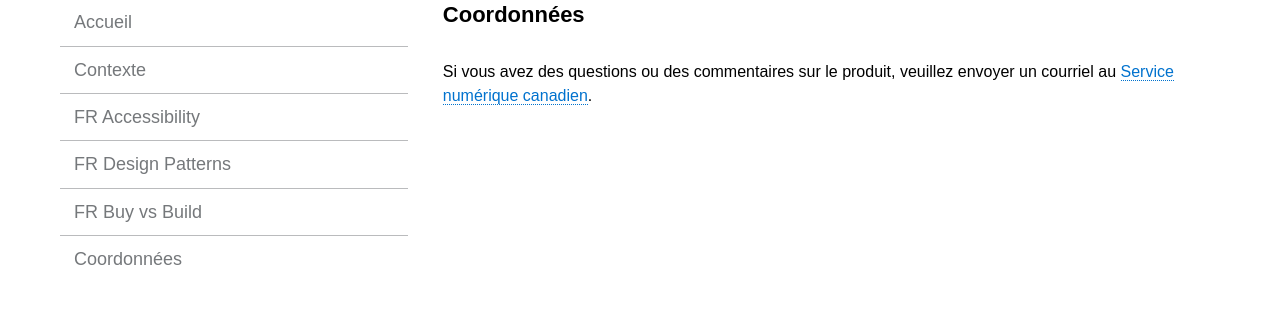
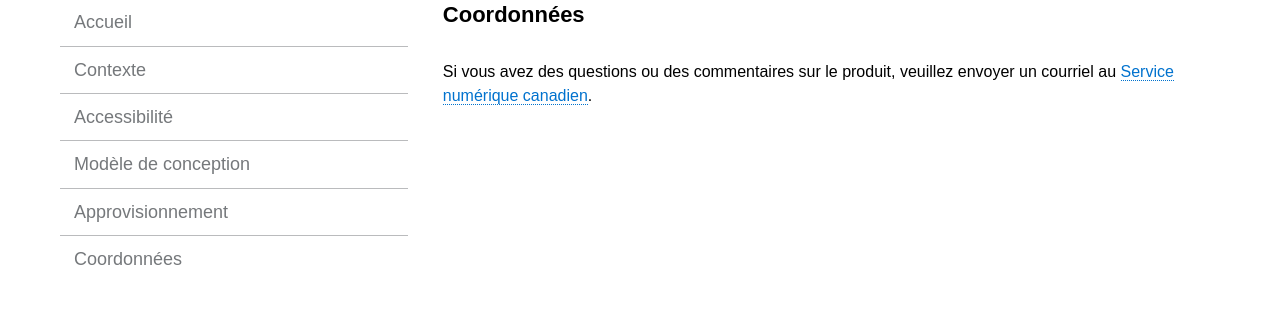
Before and after one commit to cds-snc/booking-documentation, a Jekyll site: the page built from _pages/fr/coordonnees.md, in a window 1280 px wide. Shown: the part 151-462 px from the top of the page. Built offline with Jekyll 4.4.1, drawn with Linux system fonts in a browser that asks for light colours.

Commit message:
fixed name and url of new pages

```diff
--- a/_data/menu.yml
+++ b/_data/menu.yml
@@ -25,14 +25,14 @@ fr:
     name: "Contexte"
     url: "/contexte/"
   accessibility:
-    name: "FR Accessibility"
-    url: "/fr-accessibility/"
+    name: "Accessibilité"
+    url: "/accessibilite/"
   design-patterns:
-    name: "FR Design Patterns"
-    url: "/fr-design-patterns/"
+    name: "Modèle de conception"
+    url: "/modele-de-conception/"
   buy-vs-build:
-    name: "FR Buy vs Build"
-    url: "/fr-buy-vs-build/"
+    name: "Approvisionnement"
+    url: "/approvisionnement/"
   contact:
     name: "Coordonnées"
     url: "/coordonnees/"
```
